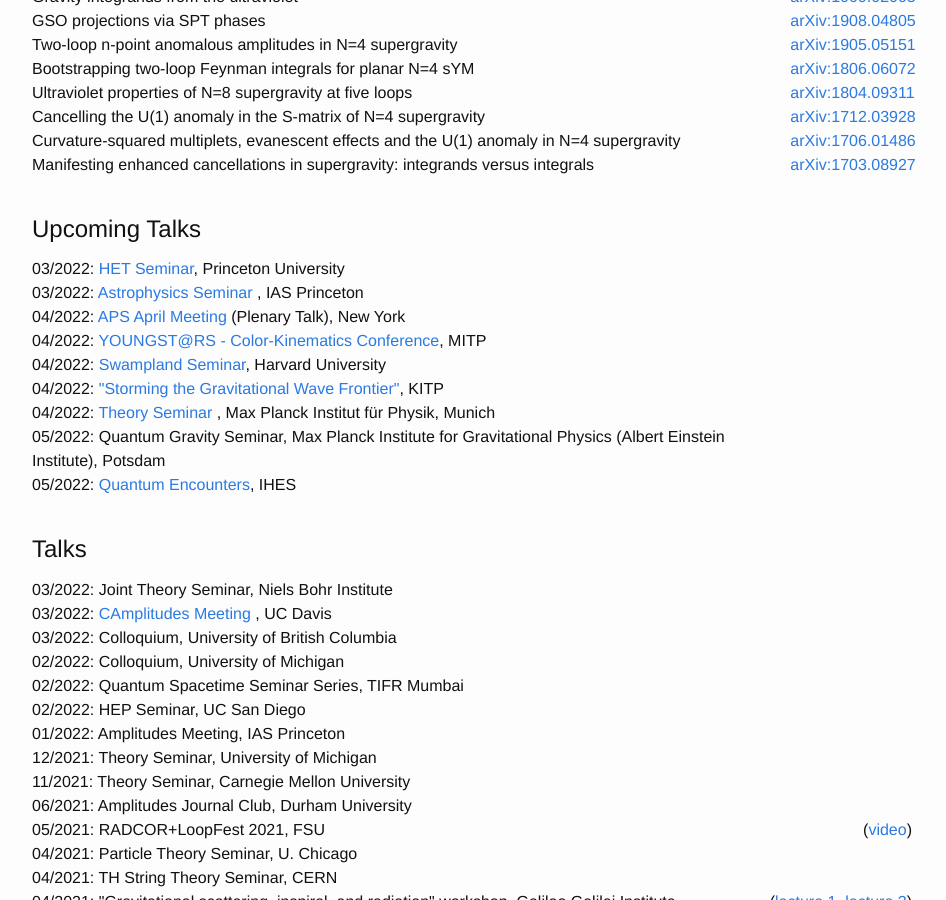
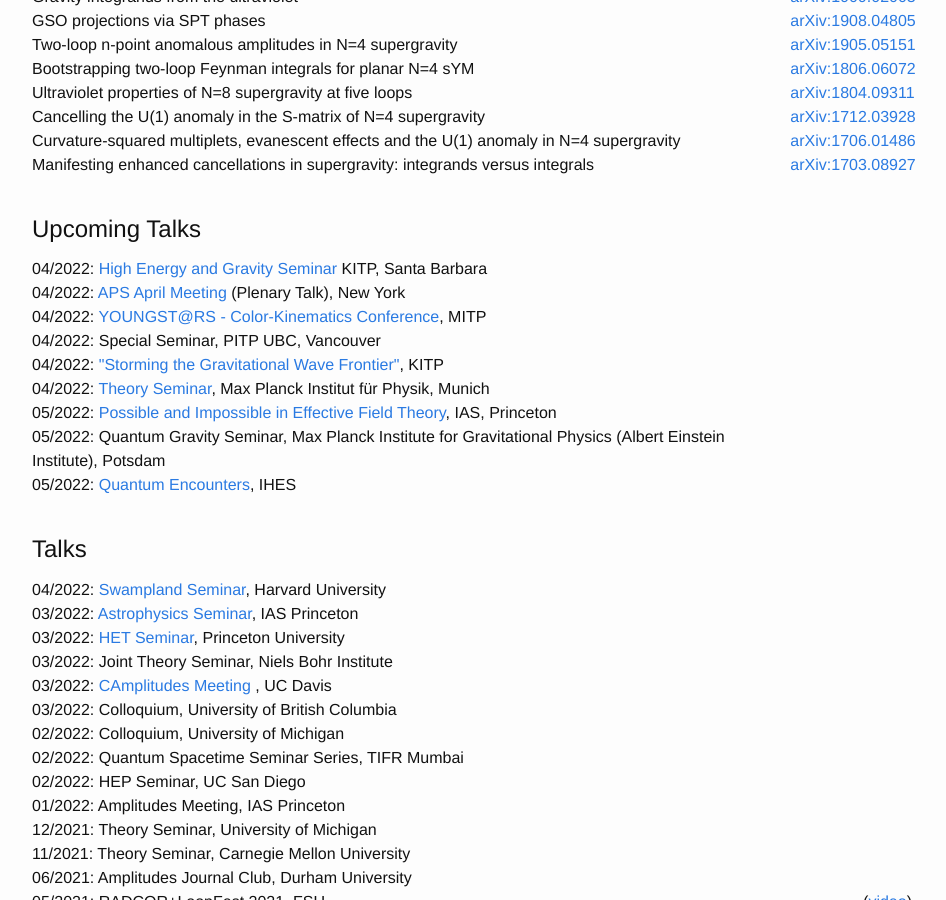
Before and after one commit to julioparra/julioparra.github.io, a Jekyll site: the page built from index.md, in a window 1280 px wide and 900 px high, scrolled down 919 px. Shown: the whole window, without its empty margins (168-1114 px from the left). Built offline with Jekyll 4.4.1, drawn with Linux system fonts in a browser that asks for light colours; nearby versions of some CDN libraries; some of the changed text lies outside the part shown.

Commit message:
Updated talks

```diff
--- a/index.md
+++ b/index.md
@@ -135,12 +135,8 @@
 #### Upcoming Talks ####
 
 <div class="row">
-    <div class="col-10"> 03/2022: <a href="https://phy.princeton.edu/events/het-seminar-julio-parra-martinez-caltech-tba-zoom">HET Seminar</a>, Princeton University</div>
-    <div class="col-2" style="text-align:right"> </div>
-</div>
-<div class="row">
-    <div class="col-10"> 03/2022: <a href="https://www.ias.edu/sns/astrophysics/astrophysics-seminars"> Astrophysics Seminar </a>, IAS Princeton</div>
-    <div class="col-2" style="text-align:right"> </div>
+    <div class="col-10"> 04/2022:  <a href="https://www.kitp.ucsb.edu/strings/seminars"> High Energy and Gravity Seminar </a> KITP, Santa Barbara </div>
+    <div class="col-2" style="text-align:right">  </div>
 </div>
 <div class="row">
     <div class="col-10"> 04/2022:  <a href="https://meetings.aps.org/Meeting/APR22/Session/L01"> APS April Meeting </a> (Plenary Talk), New York </div>
@@ -151,15 +147,19 @@
     <div class="col-2" style="text-align:right">  </div>
 </div>
 <div class="row">
-    <div class="col-10"> 04/2022:<a href="https://hetg.physics.harvard.edu/seminar-schedule"> Swampland Seminar</a>, Harvard University </div>
-    <div class="col-2" style="text-align:right">   </div>
+    <div class="col-10"> 04/2022: Special Seminar,  PITP UBC, Vancouver </div>
+    <div class="col-2" style="text-align:right">  </div>
 </div>
 <div class="row">
     <div class="col-10"> 04/2022: <a href="https://www.kitp.ucsb.edu/activities/gwaves-c22">"Storming the Gravitational Wave Frontier"</a>, KITP </div>
     <div class="col-2" style="text-align:right">  </div>
 </div>
 <div class="row">
-    <div class="col-10"> 04/2022: <a href="https://indico.mpp.mpg.de/category/54/"> Theory Seminar </a>, Max Planck Institut für Physik, Munich </div>
+    <div class="col-10"> 04/2022: <a href="https://indico.mpp.mpg.de/category/54/"> Theory Seminar</a>, Max Planck Institut für Physik, Munich </div>
+    <div class="col-2" style="text-align:right">  </div>
+</div>
+<div class="row">
+    <div class="col-10"> 05/2022: <a href="https://www.ias.edu/possible-and-impossible-effective-field-theory-s-matrix-swampland"> Possible and Impossible in Effective Field Theory</a>, IAS, Princeton </div>
     <div class="col-2" style="text-align:right">  </div>
 </div>
 <div class="row">
@@ -177,6 +177,18 @@
 
 #### Talks ####
 
+<div class="row">
+    <div class="col-10"> 04/2022:<a href="https://hetg.physics.harvard.edu/seminar-schedule"> Swampland Seminar</a>, Harvard University </div>
+    <div class="col-2" style="text-align:right">   </div>
+</div>
+<div class="row">
+    <div class="col-10"> 03/2022: <a href="https://www.ias.edu/sns/astrophysics/astrophysics-seminars"> Astrophysics Seminar</a>, IAS Princeton</div>
+    <div class="col-2" style="text-align:right"> </div>
+</div>
+<div class="row">
+    <div class="col-10"> 03/2022: <a href="https://phy.princeton.edu/events/het-seminar-julio-parra-martinez-caltech-tba-zoom">HET Seminar</a>, Princeton University</div>
+    <div class="col-2" style="text-align:right"> </div>
+</div>
 <div class="row">
     <div class="col-10"> 03/2022: Joint Theory Seminar, Niels Bohr Institute</div>
     <div class="col-2" style="text-align:right"> </div>
@@ -366,7 +378,7 @@
 
 <div class="row">
     <div class="col-6">  </div>
-    <div class="col-6" style="text-align:right">  Updated: 03/11/22 </div>
+    <div class="col-6" style="text-align:right">  Updated: 04/06/22 </div>
 </div>
 
 <!--
```
